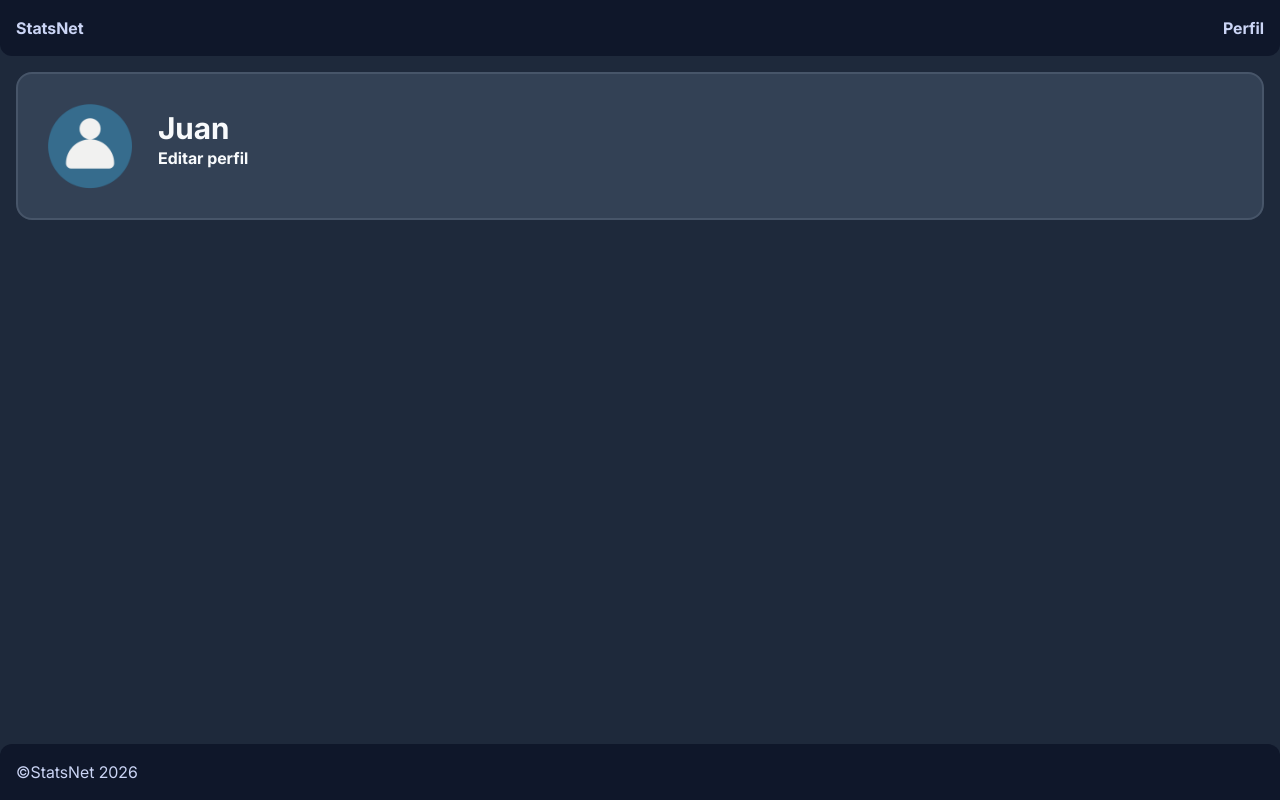
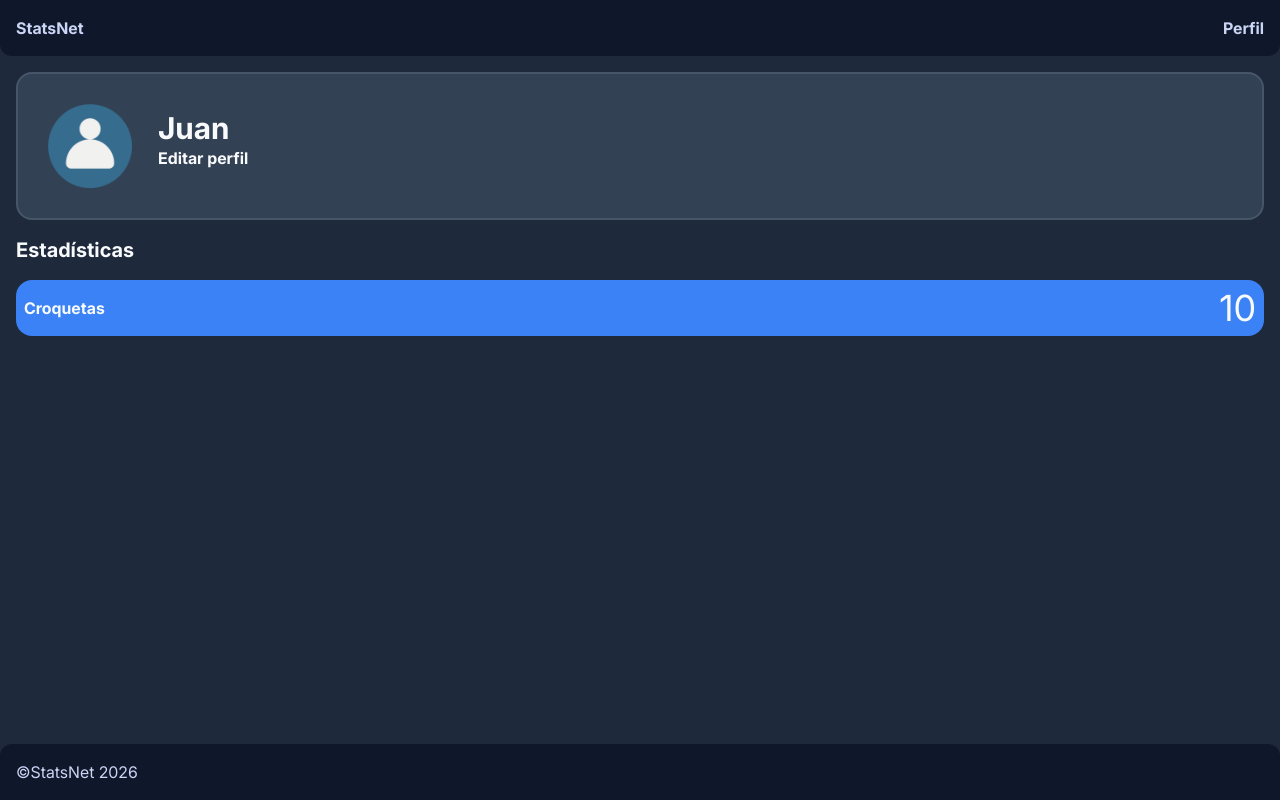
Before and after one commit to jairo-cereceda/StatsNet, an Angular app: page /profile in a window 1280 px wide. Built offline with nearby package versions, Linux system fonts and the light colour scheme.

Commit message:
feat: show statistics list

```diff
--- a/src/app/features/profile/profile.component.html
+++ b/src/app/features/profile/profile.component.html
@@ -1,3 +1,5 @@
-<div>
+<div class="flex flex-col gap-4">
   <app-profile-card [profileCard]="profileCard" />
+  <app-title [title]="{ type: 'md', text: 'Estadísticas' }" />
+  <app-statistic-card-list [StatisticCardList]="statisticCardList" />
 </div>
--- a/src/app/features/profile/profile.component.ts
+++ b/src/app/features/profile/profile.component.ts
@@ -1,11 +1,14 @@
 import { Component, signal } from '@angular/core';
 import { ProfileCardComponent } from '../../shared/components/organisms/profile-card/profile-card.component';
 import { ProfileCardComponentInterface } from '../../shared/components/organisms/profile-card/profile-card.interface';
+import { TitleComponent } from '../../shared/components/atoms/title/title.component';
+import { StatisticCardListComponent } from '../../shared/components/organisms/statistic-card-list/statistic-card-list.component';
+import { StatisticCardListComponentInterface } from '../../shared/components/organisms/statistic-card-list/statistic-card-list.interface';
 
 @Component({
   selector: 'app-profile',
   templateUrl: './profile.component.html',
-  imports: [ProfileCardComponent],
+  imports: [ProfileCardComponent, TitleComponent, StatisticCardListComponent],
 })
 export class ProfileComponent {
   isLoggedAccount = true;
@@ -21,4 +24,14 @@ export class ProfileComponent {
     },
     isLoggedAccount: this.isLoggedAccount,
   };
+
+  statisticCardList: StatisticCardListComponentInterface = {
+    statistics: [
+      {
+        name: { type: 'sm', text: 'Croquetas' },
+        quantity: 10,
+        isLoggedAccount: this.isLoggedAccount,
+      },
+    ],
+  };
 }
--- /dev/null
+++ b/src/app/shared/components/organisms/statistic-card-list/statistic-card-list.component.html
@@ -0,0 +1,5 @@
+@let scl = StatisticCardList();
+
+@for (card of scl?.statistics; track card.name) {
+  <app-statistic-card [statisticCard]="card" />
+}
--- /dev/null
+++ b/src/app/shared/components/organisms/statistic-card-list/statistic-card-list.component.ts
@@ -0,0 +1,12 @@
+import { Component, input } from '@angular/core';
+import { StatisticCardListComponentInterface } from './statistic-card-list.interface';
+import { StatisticCardComponent } from '../../molecules/statistic-card/statistic-card.component';
+
+@Component({
+  selector: 'app-statistic-card-list',
+  templateUrl: './statistic-card-list.component.html',
+  imports: [StatisticCardComponent],
+})
+export class StatisticCardListComponent {
+  StatisticCardList = input<StatisticCardListComponentInterface>();
+}
--- /dev/null
+++ b/src/app/shared/components/organisms/statistic-card-list/statistic-card-list.interface.ts
@@ -0,0 +1,5 @@
+import { StatisticCardComponentInterface } from '../../molecules/statistic-card/statistic-card.interface';
+
+export interface StatisticCardListComponentInterface {
+  statistics: StatisticCardComponentInterface[];
+}
```
